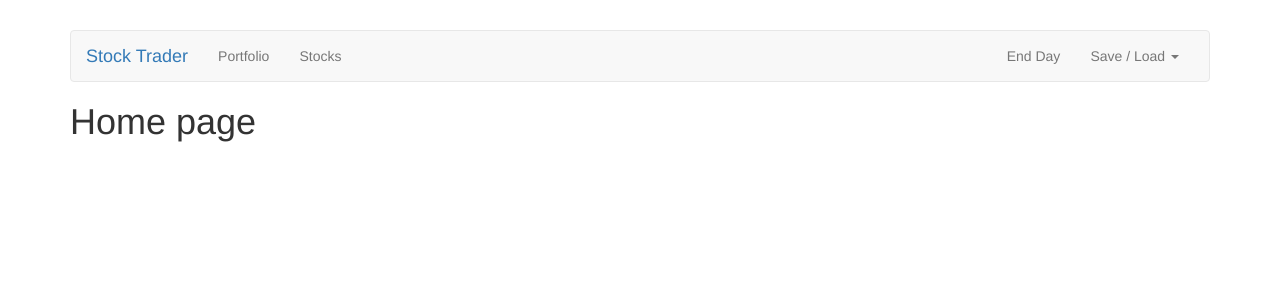
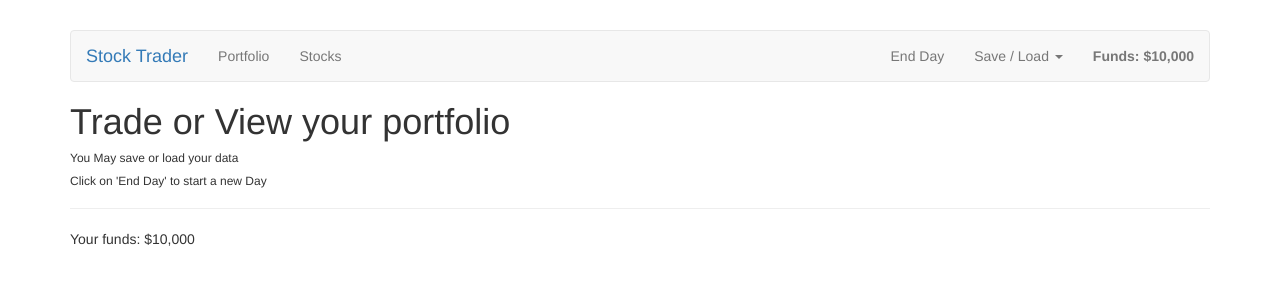
Before and after one commit to HuangStanley050/vueTrader, a Vue app: page / in a window 1280 px wide. Shown: the top 300 px of the page. Built offline with nearby package versions, Linux system fonts and the light colour scheme.

Commit message:
added global fillter for the funds display

```diff
--- a/src/components/Header.vue
+++ b/src/components/Header.vue
@@ -18,7 +18,9 @@
             <a>Stocks</a>
           </router-link>
         </ul>
-
+        <strong class="navbar-text navbar-right"
+          >Funds: {{ funds | currency }}</strong
+        >
         <ul class="nav navbar-nav navbar-right">
           <li><a href="#">End Day</a></li>
           <li class="dropdown">
@@ -43,3 +45,12 @@
     <!-- /.container-fluid -->
   </nav>
 </template>
+<script>
+export default {
+  computed: {
+    funds() {
+      return this.$store.getters.funds;
+    }
+  }
+};
+</script>
--- a/src/components/Home.vue
+++ b/src/components/Home.vue
@@ -1,3 +1,18 @@
 <template>
-  <h1>Home page</h1>
+  <div>
+    <h1>Trade or View your portfolio</h1>
+    <h6>You May save or load your data</h6>
+    <h6>Click on 'End Day' to start a new Day</h6>
+    <hr />
+    <p>Your funds: {{ funds | currency }}</p>
+  </div>
 </template>
+<script>
+export default {
+  computed: {
+    funds() {
+      return this.$store.getters.funds;
+    }
+  }
+};
+</script>
--- a/src/components/stocks/Stock.vue
+++ b/src/components/stocks/Stock.vue
@@ -13,24 +13,38 @@
             v-model.number="quantity"
             class="form-control"
             placeholder="Quantity"
+            :class="{ danger: insufficientFunds }"
           />
         </div>
         <div class="pull-right">
           <button
             @click="buyStock"
-            :disabled="quantity <= 0"
+            :disabled="insufficientFunds || quantity <= 0"
             class="btn btn-success"
           >
-            Buy
+            {{ insufficientFunds ? "No Funds" : "Buy" }}
           </button>
         </div>
       </div>
     </div>
   </div>
 </template>
+<style scoped>
+.danger {
+  border: 1px solid red;
+}
+</style>
 <script>
 export default {
   props: ["stock"],
+  computed: {
+    funds() {
+      return this.$store.getters.funds;
+    },
+    insufficientFunds() {
+      return this.quantity * this.stock.price > this.funds;
+    }
+  },
   methods: {
     buyStock() {
       const order = {
--- a/src/main.js
+++ b/src/main.js
@@ -6,6 +6,7 @@ import store from "./store/store";
 
 Vue.config.productionTip = false;
 Vue.use(VueRouter);
+Vue.filter("currency", value => `$${value.toLocaleString()}`);
 
 const router = new VueRouter({
   mode: "history",
```
